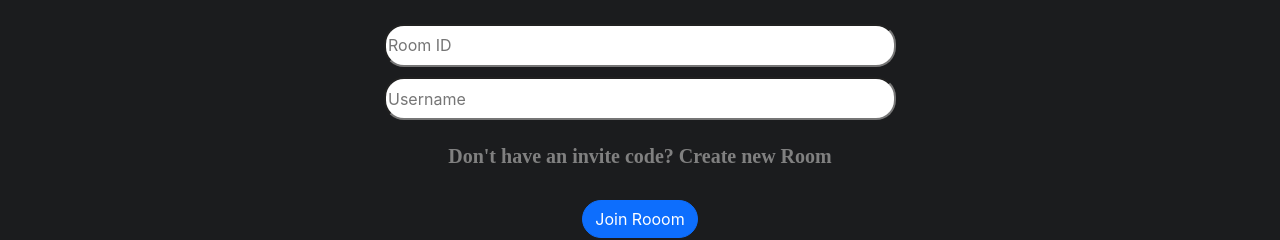
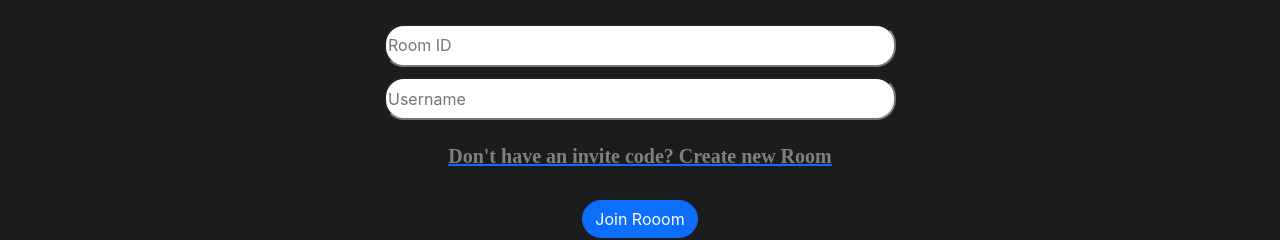
Before and after one commit to pratyushdev-codes/Intelsy, a React (Create React App) app: page / in a window 1280 px wide. Shown: the part 1091-1331 px from the top of the page. Built offline with nearby package versions, Linux system fonts and the light colour scheme.

Commit message:
Integrated unique id | uuidv4 for room new room creation

```diff
--- a/package.json
+++ b/package.json
@@ -10,6 +10,7 @@
     "react-dom": "^18.2.0",
     "react-router-dom": "^6.22.3",
     "react-scripts": "5.0.1",
+    "uuid": "^9.0.1",
     "web-vitals": "^2.1.4"
   },
   "scripts": {
--- a/src/Pages/Home.js
+++ b/src/Pages/Home.js
@@ -2,6 +2,8 @@ import React from 'react';
 import Navbar from '../Navbar';
 import Banner from '../Banner';
 import Download from '../HomePageFooter';
+import { v4 as uuidv4 } from 'uuid'; // Corrected import
+
 
 function Home() {
   const imageStyle = {
@@ -9,6 +11,19 @@ function Home() {
     height: "33rem",
     borderRadius: "20px"
   };
+
+  const createNewroom =(e)=>{
+    e.preventDefault();
+    const id = uuidv4(); // Use uuidv4 to generate UUID
+    console.log(id);
+
+
+
+
+
+
+
+  }
 
   // Inline CSS for component styles
   const styles = `
@@ -151,7 +166,8 @@ function Home() {
                     />
                     <br/>
                     <br/>
-                    <h3 style={{fontFamily: "PT sans", color:"grey", fontSize: "20px", fontWeight:"bold"}}>Don't have an invite code? Create new Room</h3>
+                    <a onClick={createNewroom}href=''> <h3 style={{fontFamily: "PT sans", color:"grey", fontSize: "20px", fontWeight:"bold"}}>Don't have an invite code? Create new Room</h3></a>
+
                     </center>
 
                     <br/>
```
Also changed, not shown: 1 other file (tests, documents, lock files or other folders).
